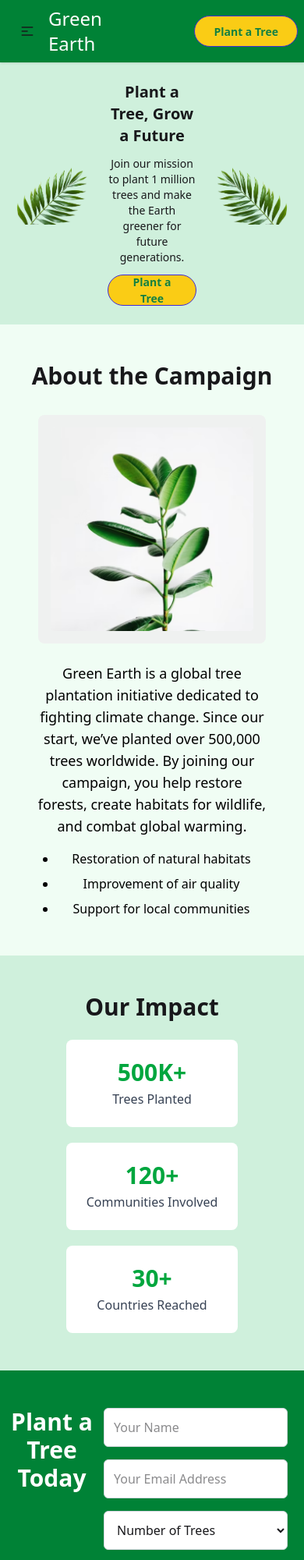
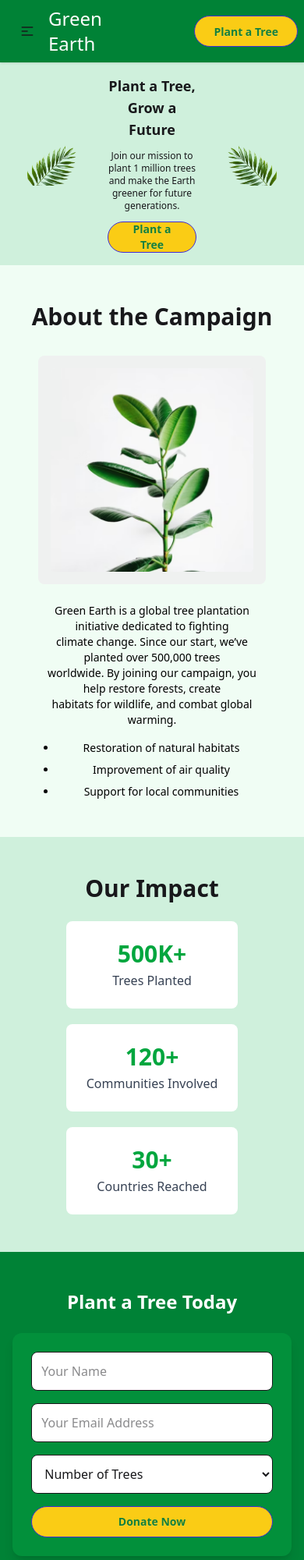
Before and after one commit to Alamin-Rintu/Green-Earth-Website, a plain HTML site: page index.html in a window 390 px wide. Shown: the top 2000 px of the page at 78% size. Drawn offline with nearby package versions, Linux system fonts and the light colour scheme.

Commit message:
added responsive part

```diff
--- a/index.html
+++ b/index.html
@@ -43,7 +43,7 @@
               <li><a>Plant a Tree</a></li>
             </ul>
           </div>
-          <a class="text-white text-2xl">Green Earth</a>
+          <a class="text-white text-2xl hover:text-gray-400">Green Earth</a>
         </div>
         <div class="navbar-center hidden lg:flex text-white">
           <ul class="menu menu-horizontal px-1">
@@ -61,30 +61,31 @@
         </div>
       </div>
     </header>
+
     <!-- Banner section start -->
     <section
-      class="banner bg-[#CFF0DC] w-full h-auto flex justify-between items-center px-2 sm:px-6 lg:px-10 gap-2"
+      class="banner bg-[#CFF0DC] w-full h-auto flex flex-row justify-between items-center px-2 sm:px-6 lg:px-10 gap-2"
     >
       <div class="flex-1 flex justify-center">
         <img
           src="./assets/hero-leaf1.png"
           alt=""
-          class="w-32 sm:w-60 lg:w-[450px] h-auto object-contain"
+          class="w-20 sm:w-40 lg:w-[450px] h-auto object-contain"
         />
       </div>
+
       <div
-        class="flex-1 banner-container flex flex-col justify-center items-center gap-3 my-6 sm:my-10 text-center px-2"
+        class="flex-1 banner-container flex flex-col justify-center items-center gap-3 my-4 sm:my-10 text-center px-2"
       >
-        <h1 class="text-xl sm:text-2xl font-black">
+        <h1 class="text-lg sm:text-2xl font-black">
           Plant a Tree, Grow a Future
         </h1>
-        <p class="text-sm sm:text-base">
+        <p class="text-xs sm:text-base">
           Join our mission to plant 1 million trees and make the Earth greener
-          for future <br />
-          generations.
+          for future generations.
         </p>
         <button
-          class="btn btn-outline btn-primary bg-[#FACC15] text-[#15803D] rounded-3xl px-6"
+          class="btn btn-outline btn-primary bg-[#FACC15] text-[#15803D] rounded-3xl px-4 sm:px-6 text-sm sm:text-base"
         >
           Plant a Tree
         </button>
@@ -93,7 +94,7 @@
         <img
           src="./assets/hero-leaf2.png"
           alt=""
-          class="w-32 sm:w-60 lg:w-[450px] h-auto object-contain"
+          class="w-20 sm:w-40 lg:w-[450px] h-auto object-contain"
         />
       </div>
     </section>
@@ -116,14 +117,17 @@
         </div>
 
         <div class="space-y-4 text-center md:text-left">
-          <p class="text-lg text-black">
+          <p class="text-sm text-black">
             Green Earth is a global tree plantation initiative dedicated to
-            fighting climate change. Since our start, we’ve planted over 500,000
-            trees worldwide. By joining our campaign, you help restore forests,
-            create habitats for wildlife, and combat global warming.
+            fighting <br />
+            climate change. Since our start, we’ve planted over 500,000 trees
+            <br />
+            worldwide. By joining our campaign, you help restore forests, create
+            <br />
+            habitats for wildlife, and combat global warming.
           </p>
 
-          <ul class="list-disc pl-6 text-black space-y-2">
+          <ul class="list-disc text-sm pl-6 text-black space-y-2">
             <li>Restoration of natural habitats</li>
             <li>Improvement of air quality</li>
             <li>Support for local communities</li>
@@ -162,30 +166,30 @@
       </div>
     </section>
 
-    <!-- form section -->
-    <section class="bg-green-700 py-12 flex justify-center">
-        <h2 class="text-center text-white text-3xl font-semibold mb-6">Plant a Tree Today</h2>
-      <div>
-        <form class="w-11/12 max-w-md flex flex-col gap-4">
+    <!-- form section start-->
+    <section class="bg-green-700 py-12 flex flex-col items-center">
+      <h2 class="text-2xl font-bold text-center text-white mb-6">
+        Plant a Tree Today
+      </h2>
+      <div class="bg-[#0dc95230] shadow-lg rounded-xl p-6 w-11/12 max-w-md">
+        <form class="flex flex-col gap-4">
           <input
             type="text"
             placeholder="Your Name"
-          class="p-3 rounded-md bg-white border border-gray-300 focus:outline-none focus:ring-2 focus:ring-green-400"
+            class="bg-white p-3 rounded-lg"
+            required
           />
-
           <input
             type="email"
             placeholder="Your Email Address"
-          class="p-3 rounded-md bg-white border border-gray-300 focus:outline-none focus:ring-2 focus:ring-green-400"
+            class="bg-white p-3 rounded-lg"
+            required
           />
-
-        <select
-          class="p-3 rounded-md border border-gray-300 bg-white focus:outline-none focus:ring-2 focus:ring-green-400"
-        >
-          <option disabled selected>Number of Trees</option>
-          <option>Crimson</option>
-          <option>Amber</option>
-          <option>Velvet</option>
+          <select class="bg-white p-3 rounded-lg" required>
+            <option value="">Number of Trees</option>
+            <option value="student">1 Tree-5$</option>
+            <option value="developer">5 Trees-25$</option>
+            <option value="designer">10 Trees-50$</option>
           </select>
 
           <button
@@ -197,6 +201,7 @@
       </div>
     </section>
 
+    <!-- footer -->
     <footer class="bg-[#14532D] text-white py-4">
       <p class="text-center text-sm">
         © 2025 Green Earth. All Rights Reserved.
```
Lines whose indentation alone changed are shown as unchanged.
